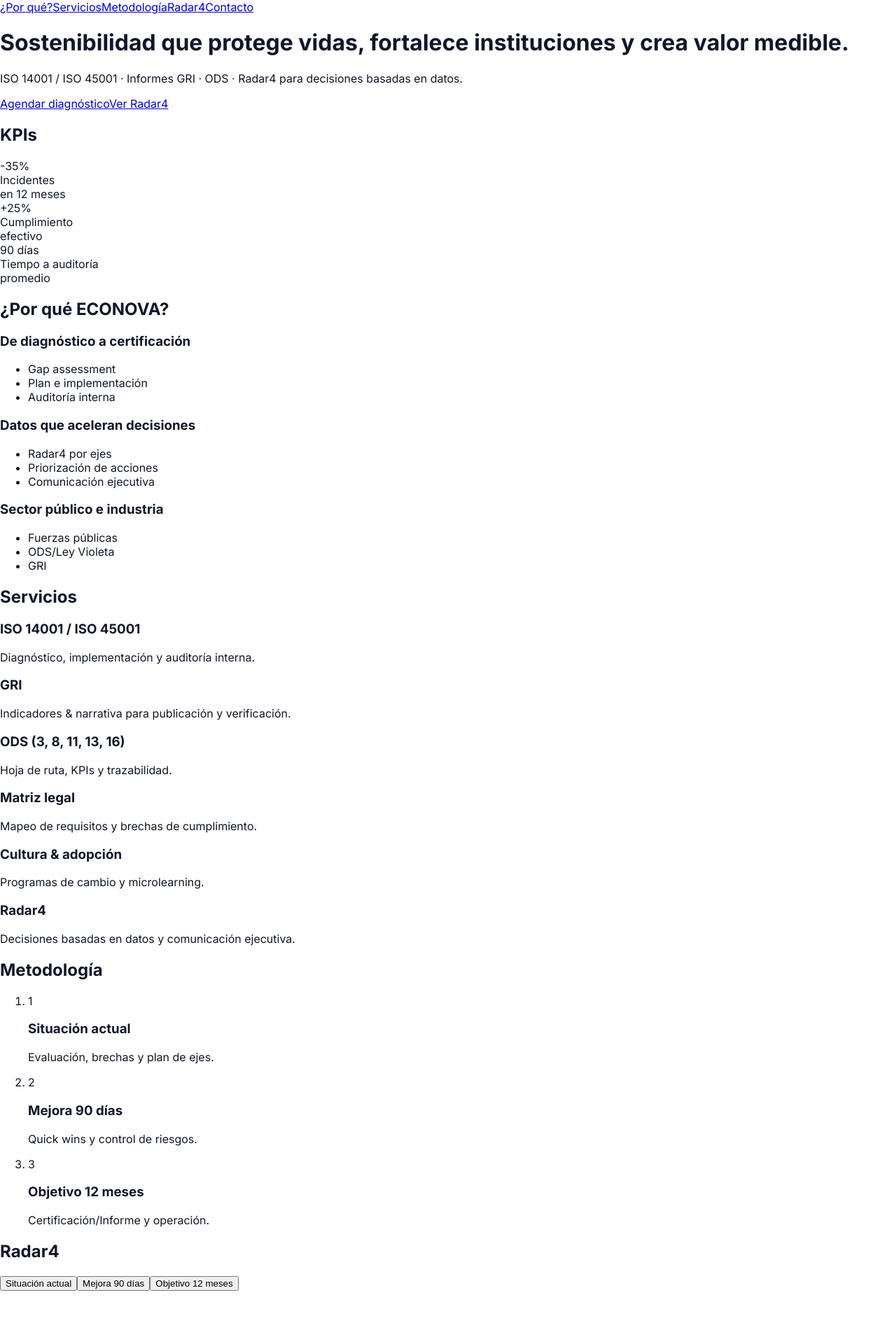
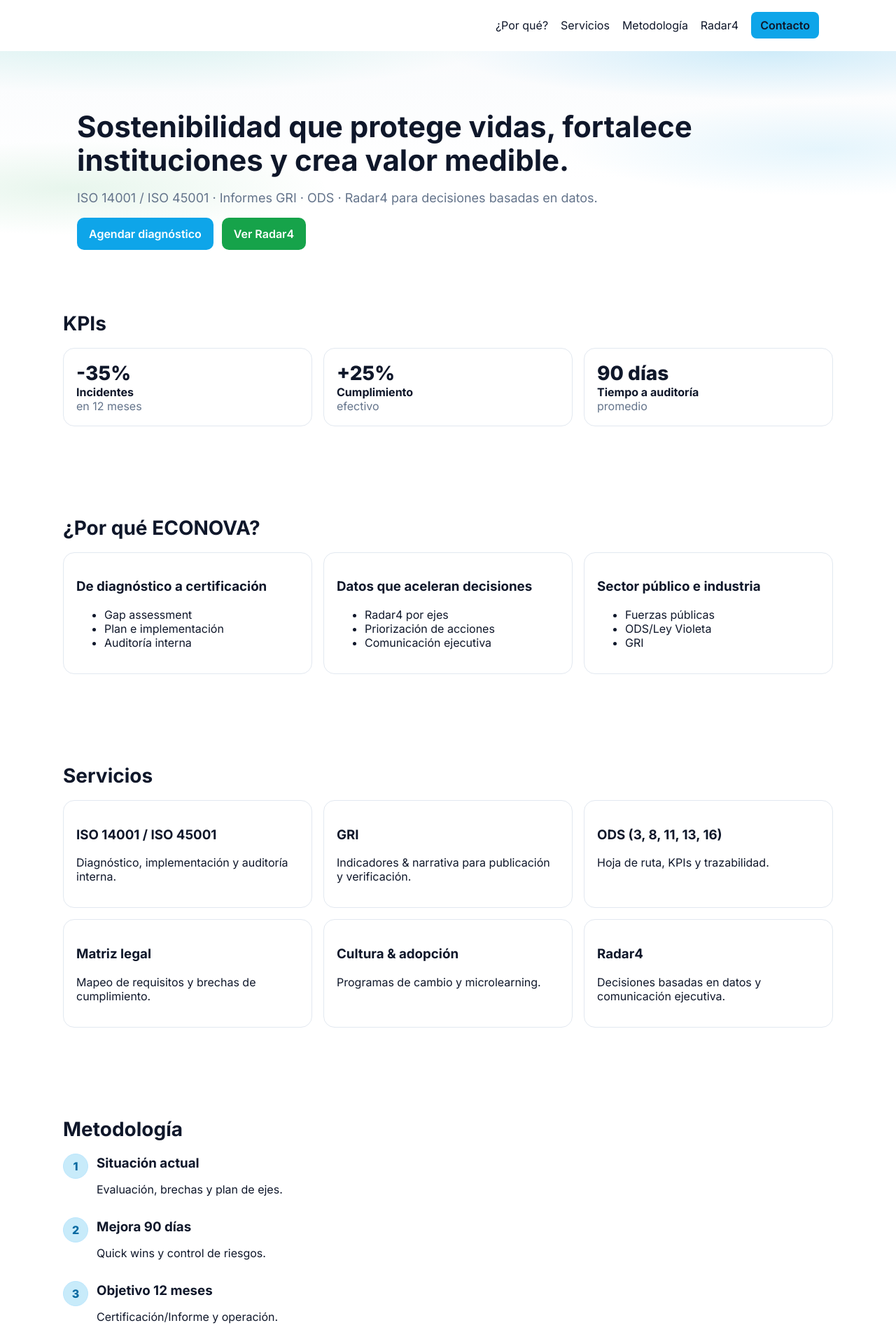
Before and after one commit to Kukcito/econova-clean, a Next.js app: page / in a window 1280 px wide. Shown: the top 1920 px of the page at 70% size. Built offline with nearby package versions, Linux system fonts and the light colour scheme.

Commit message:
Update globals.css

```diff
--- a/app/globals.css
+++ b/app/globals.css
@@ -1,10 +1,95 @@
-:root { --font-inter: Inter, system-ui, -apple-system, Segoe UI, Roboto, Helvetica, Arial, sans-serif; }
-* { box-sizing: border-box; }
-html, body { margin: 0; padding: 0; }
-body { font-family: var(--font-inter); background:#fff; color:#0f172a; }
-img { display:block; max-width:100%; height:auto; }
-@media (max-width: 768px) {
-  main { padding: 48px 16px; }
-  h1 { font-size: 28px !important; }
-  section { grid-template-columns: 1fr !important; }
+/* Tokens */
+:root{
+  --bg:#ffffff;
+  --text:#0f172a;
+  --muted:#64748b;
+  --line:#e2e8f0;
+  --brand:#0ea5e9;   /* azul */
+  --brand-2:#16a34a; /* verde */
+  --radius:16px;
 }
+
+/* Base */
+*{box-sizing:border-box}
+html,body{margin:0;padding:0}
+body{background:var(--bg);color:var(--text);font-family:Inter,system-ui,-apple-system,Segoe UI,Roboto,Helvetica,Arial,sans-serif}
+img{display:block;max-width:100%;height:auto}
+
+/* Helpers */
+.container{max-width:1100px;margin:0 auto;padding:0 20px}
+.section{padding:64px 0}
+.h1{font-size:42px;line-height:1.15;margin:12px 0}
+.h2{font-size:28px;margin:0 0 18px}
+.lead{color:var(--muted);font-size:18px}
+.btns{display:flex;gap:12px;margin-top:16px}
+.btn{display:inline-block;text-decoration:none;border-radius:10px;padding:12px 16px;font-weight:600;border:1px solid transparent}
+.btn-primary{background:var(--brand);color:#fff}
+.btn-green{background:var(--brand-2);color:#fff}
+.card{border:1px solid var(--line);border-radius:var(--radius);padding:18px;background:#fff}
+.grid-3{display:grid;grid-template-columns:repeat(3,minmax(0,1fr));gap:16px}
+
+/* Navbar */
+.nav{position:sticky;top:0;z-index:50;background:#ffffffcc;backdrop-filter:saturate(180%) blur(8px);border-bottom:1px solid transparent;transition:box-shadow .2s,border-color .2s}
+.nav.is-scrolled{box-shadow:0 8px 24px rgba(2,6,23,.06);border-color:var(--line)}
+.nav-inner{display:flex;align-items:center;justify-content:space-between;gap:16px;height:72px}
+.brand{display:inline-flex;align-items:center;gap:8px;font-weight:800;color:inherit;text-decoration:none}
+.nav-links{display:flex;align-items:center;gap:18px}
+.nav a{color:#0f172a;text-decoration:none}
+.nav .btn{padding:8px 12px;border-radius:8px}
+
+/* Hero */
+.hero{position:relative;overflow:hidden;padding:72px 0 24px}
+.hero-bg{position:absolute;inset:-15% -10% 40% -10%;background:
+ radial-gradient(60% 60% at 20% 10%, rgba(20,184,166,.15), transparent 60%),
+ radial-gradient(50% 50% at 80% 20%, rgba(14,165,233,.18), transparent 60%),
+ linear-gradient(180deg, #f8fafc, #ffffff)}
+.hero-shapes{position:absolute;inset:auto -10% 0 -10%;height:280px;pointer-events:none;background:
+ radial-gradient(40% 40% at 15% 60%, rgba(22,163,74,.10), transparent 60%),
+ radial-gradient(40% 40% at 85% 40%, rgba(14,165,233,.10), transparent 60%)}
+.hero-content{position:relative}
+
+/* KPIs */
+.kpi-grid{display:grid;grid-template-columns:repeat(3,minmax(0,1fr));gap:16px}
+.kpi-card{border:1px solid var(--line);border-radius:var(--radius);padding:18px;background:#fff;transform:translateY(10px);opacity:.001;transition:transform .4s ease,opacity .4s ease}
+.kpi-card.in{transform:none;opacity:1}
+.kpi-value{font-weight:800;font-size:28px}
+.kpi-label{font-weight:700}
+.kpi-note{color:var(--muted)}
+
+/* Timeline */
+.timeline{list-style:none;margin:0;padding:0;display:grid;gap:14px}
+.tl{display:grid;grid-template-columns:auto 1fr;gap:12px;align-items:flex-start}
+.tl-bullet{width:36px;height:36px;border-radius:999px;background:#0ea5e93a;color:#0369a1;font-weight:800;display:flex;align-items:center;justify-content:center;border:1px solid #bae6fd}
+.tl-body h3{margin:2px 0 6px}
+
+/* Radar */
+.radar-head{display:flex;align-items:center;justify-content:space-between;gap:16px;margin-bottom:12px}
+.radar-wrap{display:grid;grid-template-columns:1fr 200px;gap:16px;align-items:center}
+.radar{width:100%;height:auto}
+.axis{stroke:#cbd5e1;stroke-width:1}
+.ring{stroke:#e2e8f0;stroke-width:1;fill:none}
+.poly{fill:rgba(14,165,233,.18);stroke:#0ea5e9;stroke-width:2}
+.radar-legend{list-style:none;margin:0;padding:0;display:grid;gap:6px;color:var(--muted)}
+.seg{display:flex;gap:8px;flex-wrap:wrap}
+.seg-btn{border:1px solid var(--line);background:#fff;border-radius:999px;padding:6px 10px}
+.seg-btn.is-active{background:#0ea5e9;color:#fff;border-color:#0ea5e9}
+
+/* Tilt (hover) */
+.tilt{transition:transform .15s ease, box-shadow .15s ease}
+.tilt:hover{transform:translateY(-2px);box-shadow:0 16px 40px rgba(2,6,23,.08)}
+
+/* Footer */
+.footer{margin-top:56px;padding:32px 0;border-top:1px solid var(--line);background:#0f172a;color:#cbd5e1}
+.footer-grid{display:flex;align-items:center;justify-content:space-between;gap:16px}
+.b-invert{color:#e2e8f0}
+
+/* Responsive */
+@media (max-width: 980px){
+  .grid-3,.kpi-grid{grid-template-columns:1fr 1fr}
+  .radar-wrap{grid-template-columns:1fr}
+}
+@media (max-width: 640px){
+  .h1{font-size:32px}
+  .grid-3,.kpi-grid{grid-template-columns:1fr}
+  .nav-links{display:none} /* limpio en móvil; luego añadimos menú */
+}
```
